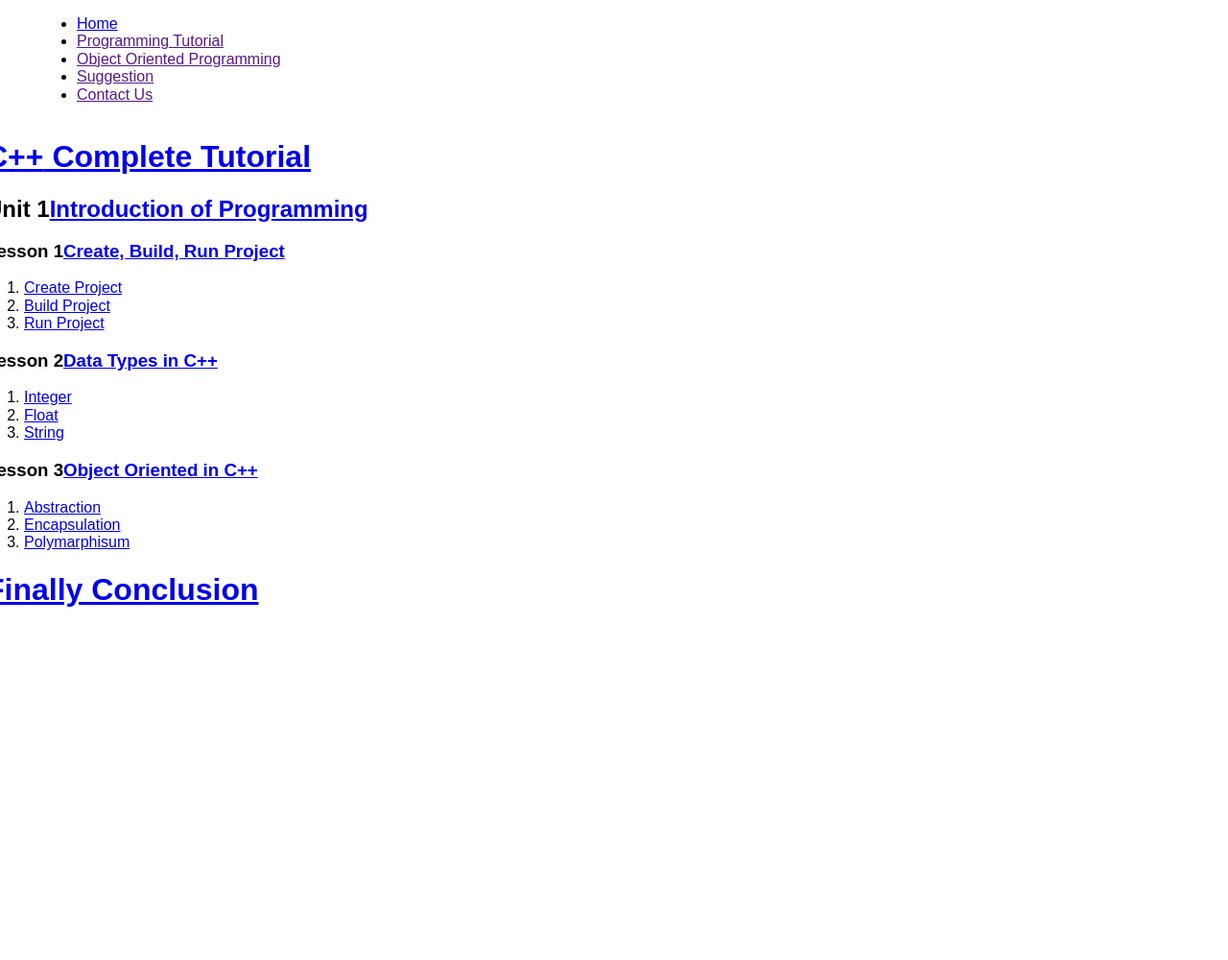
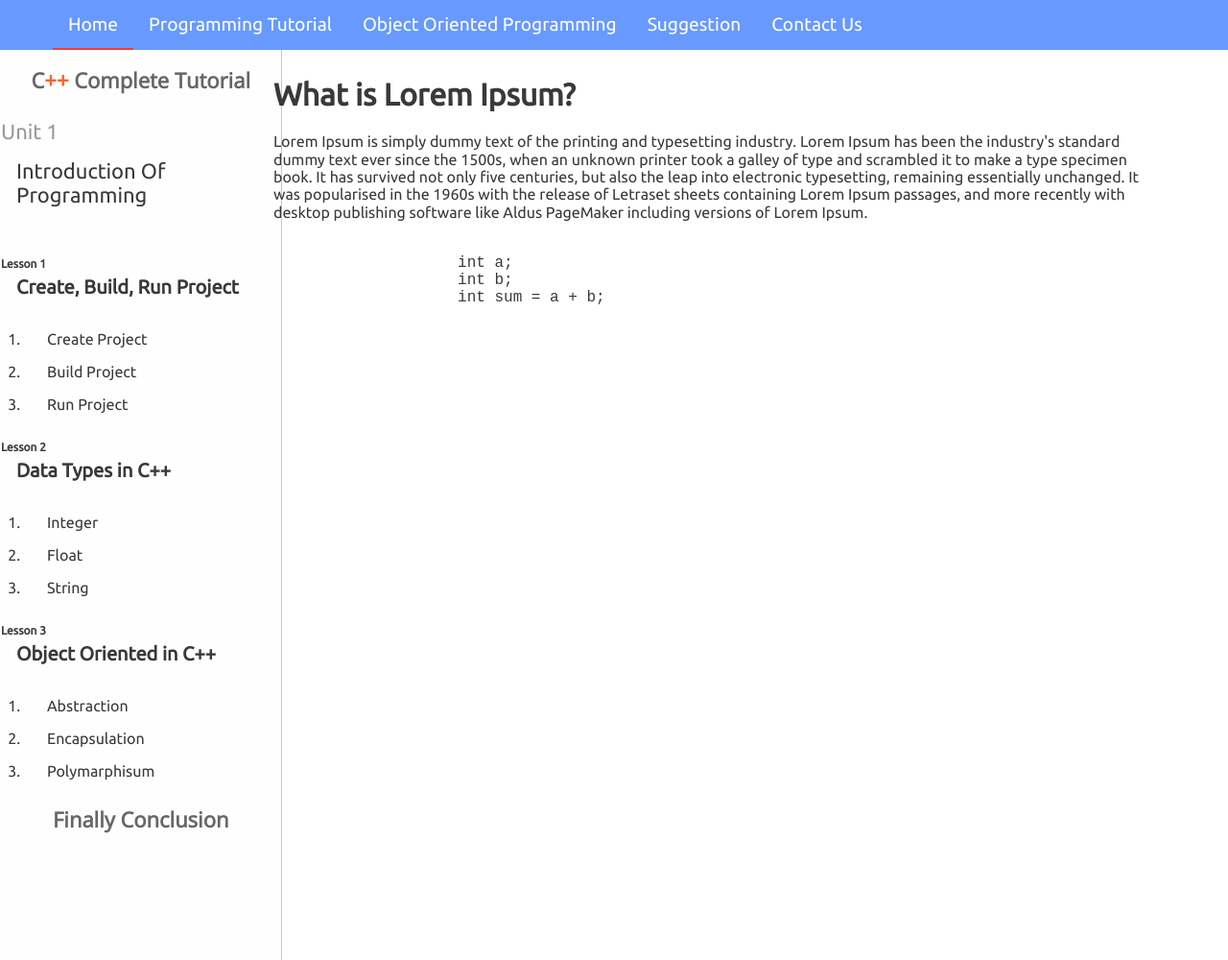
Before and after one commit to raoasifraza11/learning-cpp, a plain HTML site: page index.html in a window 1280 px wide. Shown: the whole page at 96% size. Before the commit the page ends 800 px from the top, so only its background shows below. Drawn offline with nearby package versions, Linux system fonts and the light colour scheme.

Commit message:
Delete extra resources, add some more

```diff
--- a/index.html
+++ b/index.html
@@ -11,7 +11,10 @@
     <link rel="stylesheet" type="text/css" media="all" href="bower_components/Boostrap Grid/grid.css" />
 
     <!-- theme -->
-    <link rel="stylesheet" href="css/main.css">
+    <link rel="stylesheet" href="vendor/css/main.css">
+
+    <link rel="stylesheet" href="//cdnjs.cloudflare.com/ajax/libs/highlight.js/9.9.0/styles/default.min.css">
+
 
     <!-- font -->
     <link href="https://fonts.googleapis.com/css?family=Ubuntu" rel="stylesheet">
@@ -70,5 +73,27 @@
             </div>
         </div>
     </div>
+
+    <div class="container" id="ng-content">
+        <article class="col-md-12">
+            <div class="ar-nav">
+                <h1>What is Lorem Ipsum?</h1>
+                <p>Lorem Ipsum is simply dummy text of the printing and typesetting industry. Lorem Ipsum has been the industry's standard dummy text ever since the 1500s, when an unknown printer took a galley of type and scrambled it to make a type specimen book. It has survived not only five centuries, but also the leap into electronic typesetting, remaining essentially unchanged. It was popularised in the 1960s with the release of Letraset sheets containing Lorem Ipsum passages, and more recently with desktop publishing software like Aldus PageMaker including versions of Lorem Ipsum.</p>
+                <pre>
+                <code class="c++">
+                    int a;
+                    int b;
+                    int sum = a + b;
+
+                </code>
+            </pre>
+            </div>
+        </article>
+    </div>
+
+
+
+    <!-- Js -->
+    <script src="/vendor/highlight.pack.js"></script>
 </body>
 </html>
--- a/vendor/css/gird.css
+++ /dev/null
@@ -1,75 +0,0 @@
-* {
-    box-sizing: border-box;
-}
-
-/* Grid measurements:
- *
- *   960px wide including 12 gutters (half gutters on both edges)
- *
- *   60px columns (12)
- *   20px gutters (two half-gutters + 11 full gutters, so 12 total)
- *
- *
- *   For smaller screens, we always want 20px of padding on either side,
- *   so 960 + 20 + 20 => 1000px
- *
- **/
-.row {
-    max-width: 1000px;
-    padding-left: 20px;
-    padding-right: 20px;
-    margin: 0 auto;
-}
-
-/* Clearfix */
-.row::before,
-.row::after {
-    display: table;
-    content: '';
-}
-
-.row::after {
-    clear: both;
-}
-
-.col-3, .col-4, .col-6, .col-12 {
-    float: left;
-
-    /* Gutters:
-     * Each column is padded by half-a-gutter on each side,
-     *
-     * Half a gutter is 10px, 10/960 (context) = 1.041666%
-     *
-     */
-    padding-left: 1.04166666%;
-    padding-right: 1.04166666%;
-}
-
-/* Mobile defaults */
-.col-3, .col-4, .col-6, .col-12 {
-    width: 100%;
-}
-
-
-/* Non-mobile, grid */
-@media only screen and (min-width: 640px) {
-    /* 3 columns, 3/12 in % */
-    .col-3 {
-        width: 25%;
-    }
-
-    /* 4 columns */
-    .col-4 {
-        width: 33.33%;
-    }
-
-    /* 6 columns */
-    .col-6 {
-        width: 50%;
-    }
-
-    /* 12 columns */
-    .col-12 {
-        width: 100%;
-    }
-}
```
